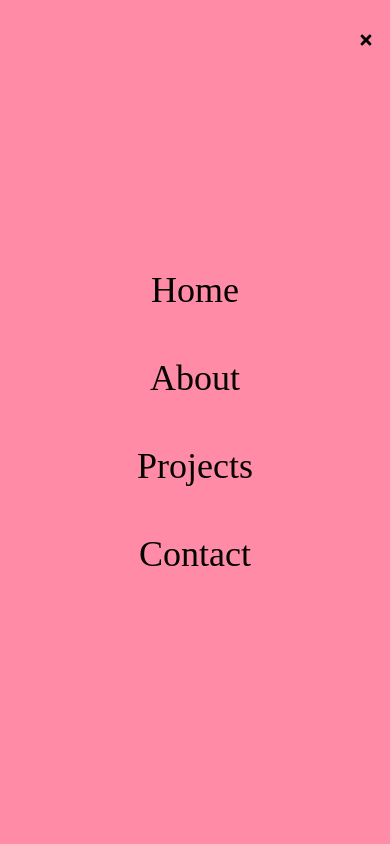
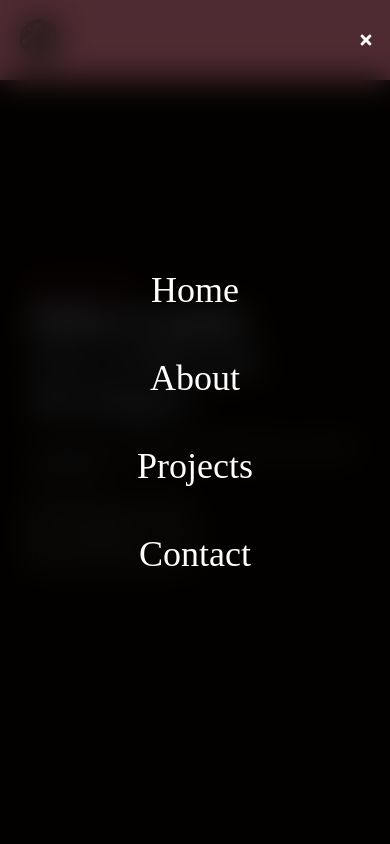
Before and after one commit to dbpl566/dbpl566.github.io, a React (Create React App) app: page / in a window 390 px wide. Both pictures are taken after a click on the element 366 px from the left and 40 px from the top of the page. Shown: the top 844 px of the page. Built offline with nearby package versions, Linux system fonts and the light colour scheme.

Commit message:
Mobile menu transparent

```diff
--- a/src/components/Home.jsx
+++ b/src/components/Home.jsx
@@ -11,7 +11,7 @@ const Home = () => {
             <h2 className='text-4xl sm:text-7xl font-bold text-[#8892b0]'>I'm a Software Developer.</h2>
             <p className='text-[#8892b0] py-4 max-w-[700px]'>I specialize in building well-designed, user-centric applications.</p>
             <div>
-                <button className='text-white border-2 px-6 py-3 my-2 flex items-center gover:bg-pink-600 hover:border-pink-600'>
+                <button className='text-white border-2 px-6 py-3 my-2 flex items-center hover:border-pink-600'>
                   View Work
                   <span className='group-hover:rotate-90 duration-300'>
                   <HiArrowNarrowRight className='ml-3' />
--- a/src/components/Navbar.jsx
+++ b/src/components/Navbar.jsx
@@ -24,15 +24,15 @@ const Navbar = () => {
 
       {/*hamburger */}
       <div onClick={handleClick} className='md:hidden z-10'>
-        {!nav ? <FaBars /> : <FaTimes />}
+        {!nav ? <FaBars /> : <FaTimes className='text-white'/>}
       </div>
 
       {/*mobile menu*/}
-      <ul className={!nav ? 'hidden' : 'absolute top-0 left-0 w-full h-screen bg-[#ff8ba7] flex flex-col justify-center items-center'}>
-        <li className='py-6 text-4xl'>Home</li>
-        <li className='py-6 text-4xl'>About</li>
-        <li className='py-6 text-4xl'>Projects</li>
-        <li className='py-6 text-4xl'>Contact</li>
+      <ul className={!nav ? 'hidden' : 'absolute top-0 left-0 w-full h-screen bg-[#030200] backdrop-filter backdrop-blur-lg bg-opacity-70 flex flex-col justify-center items-center'}>
+        <li className='py-6 text-4xl hover:text-pink-600 text-white'>Home</li>
+        <li className='py-6 text-4xl hover:text-pink-600 text-white'>About</li>
+        <li className='py-6 text-4xl hover:text-pink-600 text-white'>Projects</li>
+        <li className='py-6 text-4xl hover:text-pink-600 text-white'>Contact</li>
       </ul>
 
       {/* social icons
--- a/tailwind.config.js
+++ b/tailwind.config.js
@@ -1,3 +1,5 @@
+const plugin = require('tailwindcss/plugin');
+
 module.exports = {
   content: [
     "./src/**/*.{js,jsx,ts,tsx}",
@@ -5,5 +7,21 @@ module.exports = {
   theme: {
     extend: {},
   },
-  plugins: [],
+  plugins: [
+    plugin(function ({ addVariant, e, postcss }) {
+      addVariant('firefox', ({ container, separator }) => {
+      const isFirefoxRule = postcss.atRule({
+        name: '-moz-document',
+        params: 'url-prefix()',
+      });
+      isFirefoxRule.append(container.nodes);
+      container.append(isFirefoxRule);
+      isFirefoxRule.walkRules((rule) => {
+        rule.selector = `.${e(
+        `firefox${separator}${rule.selector.slice(1)}`
+        )}`;
+      });
+      });
+    }),
+  ],
 }
```
